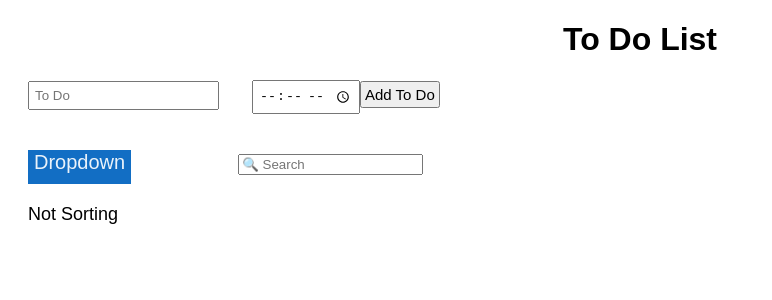
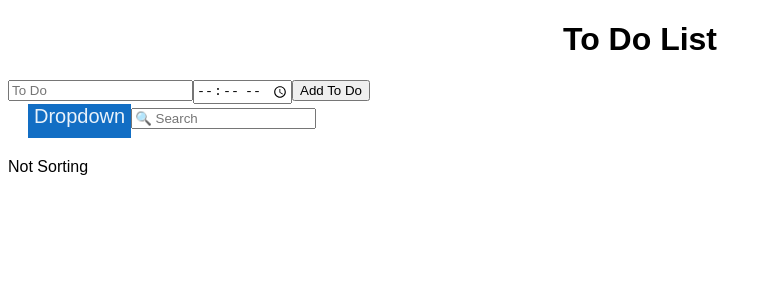
Before and after one commit to housemax77/todo-app-react, a React (Create React App) app: page / in a window 1280 px wide. Shown: the top 300 px of the page, without its empty margins (0-772 px from the left). Built offline with nearby package versions, Linux system fonts and the light colour scheme.

Commit message:
Changed css id querys to class

```diff
--- a/src/index.css
+++ b/src/index.css
@@ -4,11 +4,6 @@ body {
 
 h1 {
   text-align: center;
-}
-
-#toDoInput {
-  color: aqua;
-  background-color: black;
 }
 
 .checked {
@@ -64,7 +59,7 @@ h1 {
   background-color: #3e8e41;
 }
 
-#sortBy {
+.sort-text {
   font-size: large;
   margin-left: 20px;
 }
@@ -73,24 +68,24 @@ h1 {
   background-color: red;
 }
 
-#toDo {
+.toDo {
   padding: 5px;
   margin: 0px 33px 40px 20px;
 }
 
-#searchToDo {
+.search {
   margin-left: 107px;
 }
 
-#time {
+.time {
   padding: 5px;
 }
 
-#to-do-submit-button {
+.submit-toDo {
   font-size: 15px;
   padding: 3px;
 }
 
-#list {
+.list {
   margin-left: 20px;
 }
```
